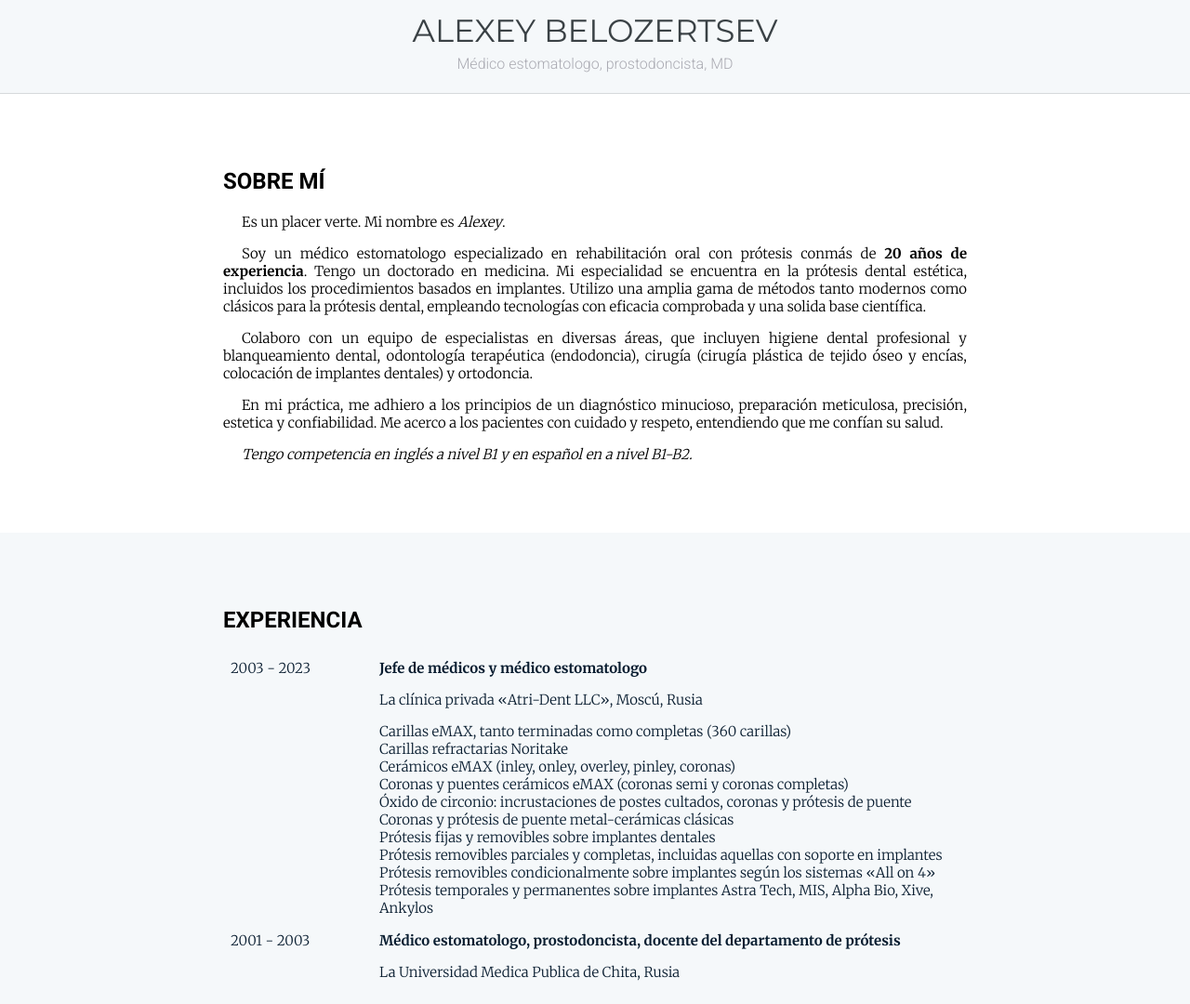
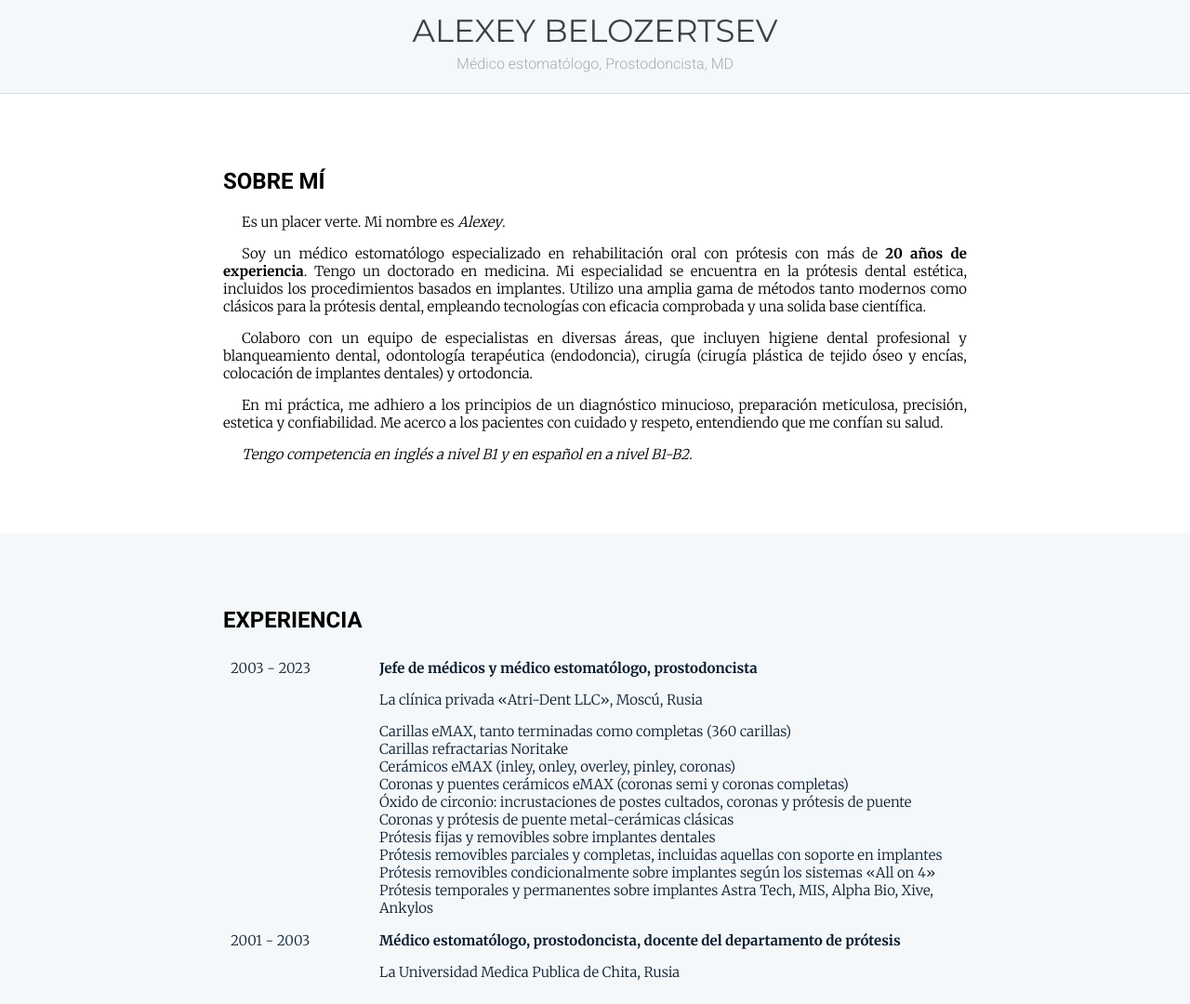
Before and after one commit to alexeybelozertsev/alexeybelozertsev.github.io, a plain HTML site: page index_es.html in a window 1280 px wide. Shown: the part 220-1300 px from the top of the page at 93% size. Drawn offline with Linux system fonts and the light colour scheme.

Commit message:
Update index_es.html

```diff
--- a/index_es.html
+++ b/index_es.html
@@ -133,14 +133,14 @@
     </div>
     <img src="logofoto.jpg" alt="Your Image">
     <p style="font-family: 'Montserrat'; font-size: 34px; font-weight: 400; margin-bottom: 2px;">ALEXEY BELOZERTSEV</p>
-    <p style="font-family: 'Roboto'; font-size: 16px; font-weight: 300; color: #AAAAB2; margin-bottom: 2px;">Médico estomatologo, prostodoncista, MD</p>
+    <p style="font-family: 'Roboto'; font-size: 16px; font-weight: 300; color: #AAAAB2; margin-bottom: 2px;">Médico estomatólogo, Prostodoncista, MD</p>
   </header>
 
   <section>
     <div class="inner-section">
        <h2>SOBRE MÍ</h2>
         <p class="indented">Es un placer verte. Mi nombre es <em>Alexey</em>.</p>
-<p class="indented" style="text-align: justify;">Soy un médico estomatologo especializado en rehabilitación oral con prótesis conmás de <strong>20 años de experiencia</strong>. Tengo un doctorado en medicina. Mi especialidad se encuentra en la prótesis dental estética, incluidos los procedimientos basados en implantes. Utilizo una amplia gama de métodos tanto modernos como clásicos para la prótesis dental, empleando tecnologías con eficacia comprobada y una solida base científica.</p>
+<p class="indented" style="text-align: justify;">Soy un médico estomatólogo especializado en rehabilitación oral con prótesis con más de <strong>20 años de experiencia</strong>. Tengo un doctorado en medicina. Mi especialidad se encuentra en la prótesis dental estética, incluidos los procedimientos basados en implantes. Utilizo una amplia gama de métodos tanto modernos como clásicos para la prótesis dental, empleando tecnologías con eficacia comprobada y una solida base científica.</p>
 <p class="indented" style="text-align: justify;">Colaboro con un equipo de especialistas en diversas áreas, que incluyen higiene dental profesional y blanqueamiento dental, odontología terapéutica (endodoncia), cirugía (cirugía plástica de tejido óseo y encías, colocación de implantes dentales) y ortodoncia.</p>
 <p class="indented" style="text-align: justify;">En mi práctica, me adhiero a los principios de un diagnóstico minucioso, preparación meticulosa, precisión, estetica y confiabilidad. Me acerco a los pacientes con cuidado y respeto, entendiendo que me confían su salud.</p>
 <p class="indented" style="text-align: justify;"><em>Tengo competencia en inglés a nivel B1 y en español en a nivel B1-B2.</em></p>
@@ -154,7 +154,7 @@
   <tr>
     <td valign="top">2003 - 2023</td>
     <td>
-      <strong>Jefe de médicos y médico estomatologo</strong>
+      <strong>Jefe de médicos y médico estomatólogo, prostodoncista</strong>
       <p>La clínica privada «Atri-Dent LLC», Moscú, Rusia</p>
       Carillas eMAX, tanto terminadas como completas (360 carillas)<br>
 Carillas refractarias Noritake<br>
@@ -171,7 +171,7 @@ Prótesis temporales y permanentes sobre implantes Astra Tech, MIS, Alpha Bio, X
   <tr>
     <td valign="top">2001 - 2003</td>
     <td>
-      <strong>Médico estomatologo, prostodoncista, docente del departamento de prótesis</strong>
+      <strong>Médico estomatólogo, prostodoncista, docente del departamento de prótesis</strong>
       <p>La Universidad Medica Publica de Chita, Rusia</p>
     </td>
   </tr>
```
